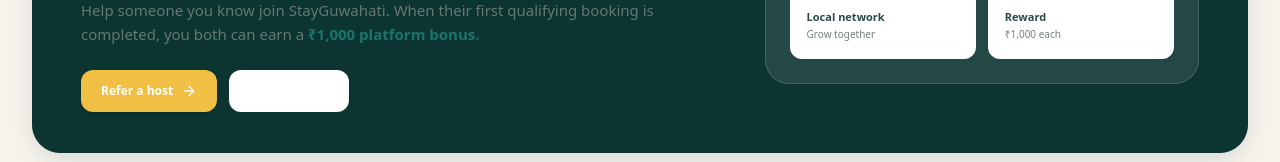
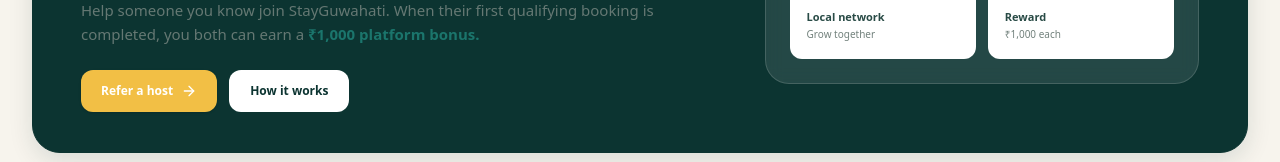
Before and after one commit to ransfire-ai/stayguwahati-frontend, a Next.js app: page /refer-a-host in a window 1280 px wide. Shown: the part 336-498 px from the top of the page. Built offline with nearby package versions, Linux system fonts and the light colour scheme; no server answers.

Commit message:
Redesign host referal

```diff
--- a/app/refer-a-host/page.tsx
+++ b/app/refer-a-host/page.tsx
@@ -168,7 +168,7 @@ export default function ReferAHostPage() {
                 </a>
                 <a
                   href="#how-it-works"
-                  className="inline-flex items-center gap-2 rounded-xl border border-white/30 bg-white px-5 py-3 text-xs font-bold text-[#0c3431] transition hover:border-[#8fb7ac] hover:bg-white"
+                  className="inline-flex items-center justify-center gap-2 rounded-xl border border-white/30 bg-white px-5 py-3 text-xs font-bold !text-[#0c3431] transition hover:border-[#8fb7ac] hover:bg-[#f7f4ed]"
                 >
                   How it works
                 </a>
```
